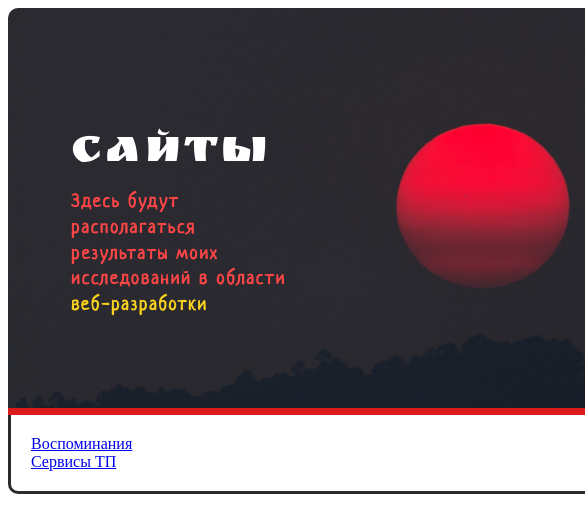
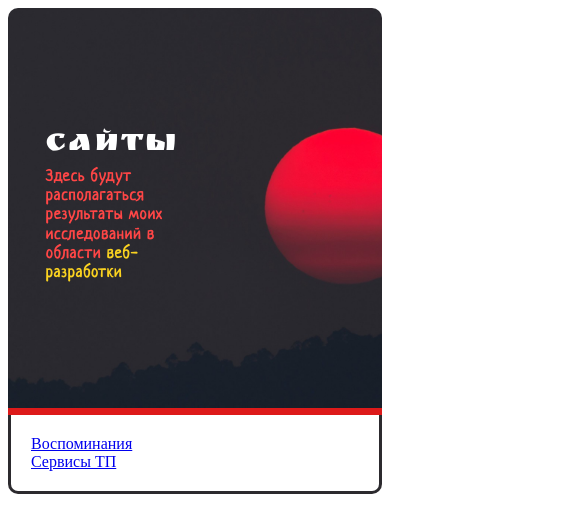
Before and after one commit to ruslalsur/landing, a plain HTML site: page index.html in a window 390 px wide. Shown: the top 532 px of the page, 585 px wide, since content can reach past the window. Drawn offline with Linux system fonts and the light colour scheme.

Commit message:
add media requests

```diff
--- a/css/styles.css
+++ b/css/styles.css
@@ -2,7 +2,6 @@
 
 .container {
   max-width: 1200px;
-  min-width: 630px;
   margin: 0 auto;
 }
 
@@ -51,3 +50,21 @@
   border-end-end-radius: 10px;
   padding: 20px;
 }
+
+@media (max-width: 600px) {
+  .lable__title {
+    font-size: 2rem;
+    font-family: 'Ruslan Display';
+    letter-spacing: 2px;
+    margin-bottom: 5px;
+  }
+
+  .lable__description {
+    font-family: 'Neucha';
+    color: rgb(255, 70, 70);
+    font-weight: 700;
+    font-size: 1rem;
+    letter-spacing: 1px;
+    line-height: 1.2;
+  }
+}
--- a/index.html
+++ b/index.html
@@ -3,7 +3,8 @@
   <head>
     <meta charset="UTF-8" />
     <meta http-equiv="X-UA-Compatible" content="IE=edge" />
-    <meta name="viewport" content="width=device-width, initial-scale=1.0" />
+    <meta name="viewport" content="width=device-width, initial-scale=1" />
+    <meta name="description" content="Веб-разработка" />
     <link rel="stylesheet" href="./css/styles.css" />
     <title>Landing page</title>
   </head>
```
